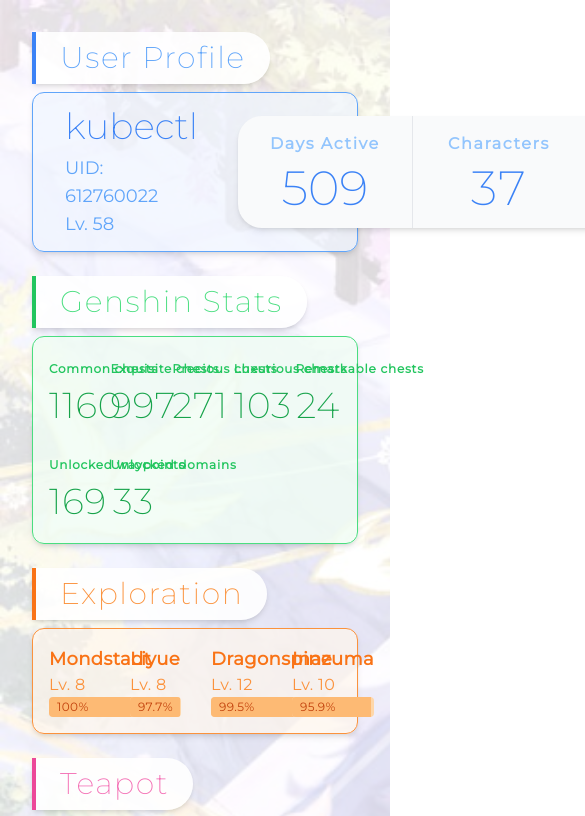
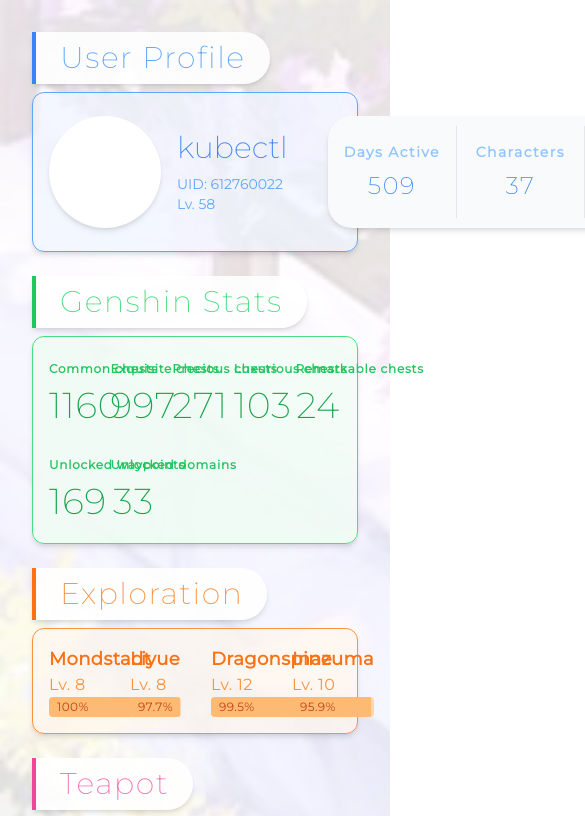
Before and after one commit to Billyzou0741326/genshin-profile-card, a Next.js app: page / in a window 390 px wide. Shown: the top 816 px of the page, 585 px wide, since content can reach past the window. Built offline with nearby package versions, Linux system fonts and the light colour scheme; grey boxes are pictures that could not be loaded.

Commit message:
[chore] refactor UI

```diff
--- a/package.json
+++ b/package.json
@@ -27,7 +27,7 @@
     "@types/node": "^17.0.23",
     "@types/react": "^17.0.43",
     "autoprefixer": "^10.4.4",
-    "eslint": "8.11.0",
+    "eslint": "^8.12.0",
     "eslint-config-next": "^12.1.1",
     "eslint-config-prettier": "^8.5.0",
     "html-webpack-plugin": "^5.5.0",
--- a/pages/index.tsx
+++ b/pages/index.tsx
@@ -72,40 +72,40 @@
             {/* Content */}
             <div className="h-40 flex flex-row gap-4 items-center p-4 w-full rounded-xl shadow-md bg-blue-50/70 border border-blue-400">
               {/* User avatar */}
-              <div className="rounded-full w-28 h-28 inline-block bg-white shadow-md"></div>
+              <div className="rounded-full flex-none w-28 h-28 inline-block bg-white shadow-md"></div>
               {/* User info */}
               <div className="mr-2 flex flex-col">
-                <span className="text-4xl font-thin text-blue-500 mb-2">
+                <span className="text-3xl lg:text-4xl font-thin text-blue-500 mb-2">
                   {userInfo.hoyolab.nickname}
                 </span>
-                <span className="text-lg font-medium text-blue-400">{`UID: ${userInfo.hoyolab.uid}`}</span>
-                <span className="text-lg font-medium text-blue-400">{`Lv. ${userInfo.hoyolab.level}`}</span>
+                <span className="text-sm lg:text-lg font-medium text-blue-400">{`UID: ${userInfo.hoyolab.uid}`}</span>
+                <span className="text-sm lg:text-lg font-medium text-blue-400">{`Lv. ${userInfo.hoyolab.level}`}</span>
               </div>
               {/* Space */}
               <div className="grow"></div>
               {/* Stats card */}
-              <div className="text-center h-28 flex flex-row divide-x rounded-3xl shadow-md bg-gray-50">
-                <div className="basis-1/3 flex-none flex flex-col px-8 py-4 gap-2">
-                  <span className="text-md font-semibold tracking-widest text-blue-300 whitespace-nowrap">
+              <div className="text-center h-28 flex flex-row items-center divide-x rounded-3xl shadow-md bg-gray-50">
+                <div className="basis-1/3 flex-none flex tracking-widest flex-col px-4 lg:px-8 py-4 gap-2">
+                  <span className="text-sm lg:text-md font-semibold tracking-widest text-blue-300 whitespace-nowrap">
                     Days Active
                   </span>
-                  <span className="text-5xl font-thin text-blue-500">
+                  <span className="text-2xl lg:text-5xl font-thin text-blue-500">
                     {userInfo.stats.days_active}
                   </span>
                 </div>
-                <div className="basis-1/3 flex-none flex tracking-widest flex-col px-8 py-4 gap-2">
-                  <span className="text-md font-semibold text-blue-300 whitespace-nowrap">
+                <div className="basis-1/3 flex-none flex tracking-widest flex-col px-4 lg:px-8 py-4 gap-2">
+                  <span className="text-sm lg:text-md font-semibold tracking-widest text-blue-300 whitespace-nowrap">
                     Characters
                   </span>
-                  <span className="text-5xl font-thin text-blue-500">
+                  <span className="text-2xl lg:text-5xl font-thin text-blue-500">
                     {userInfo.stats.characters}
                   </span>
                 </div>
-                <div className="basis-1/3 flex-none flex tracking-widest flex-col px-8 py-4 gap-2">
-                  <span className="text-md font-semibold text-blue-300 whitespace-nowrap">
+                <div className="basis-1/3 flex-none flex tracking-widest flex-col px-4 lg:px-8 py-4 gap-2">
+                  <span className="text-sm lg:text-md font-semibold tracking-widest text-blue-300 whitespace-nowrap">
                     Spiral Abyss
                   </span>
-                  <span className="text-5xl font-thin text-blue-500">
+                  <span className="text-2xl lg:text-5xl font-thin text-blue-500">
                     {userInfo.stats.spiral_abyss}
                   </span>
                 </div>
@@ -368,7 +368,7 @@
                 </span>
               </div>
             </div>
-            <div className="grid grid-cols-8 gap-8">
+            <div className="grid grid-cols-[repeat(auto-fill,_minmax(80px,_max-content))] gap-8">
               {userInfo.characters.map((character, i) => (
                 <div
                   key={`${i}`}
```
Also changed, not shown: 2 other files (tests, documents, lock files or other folders).
